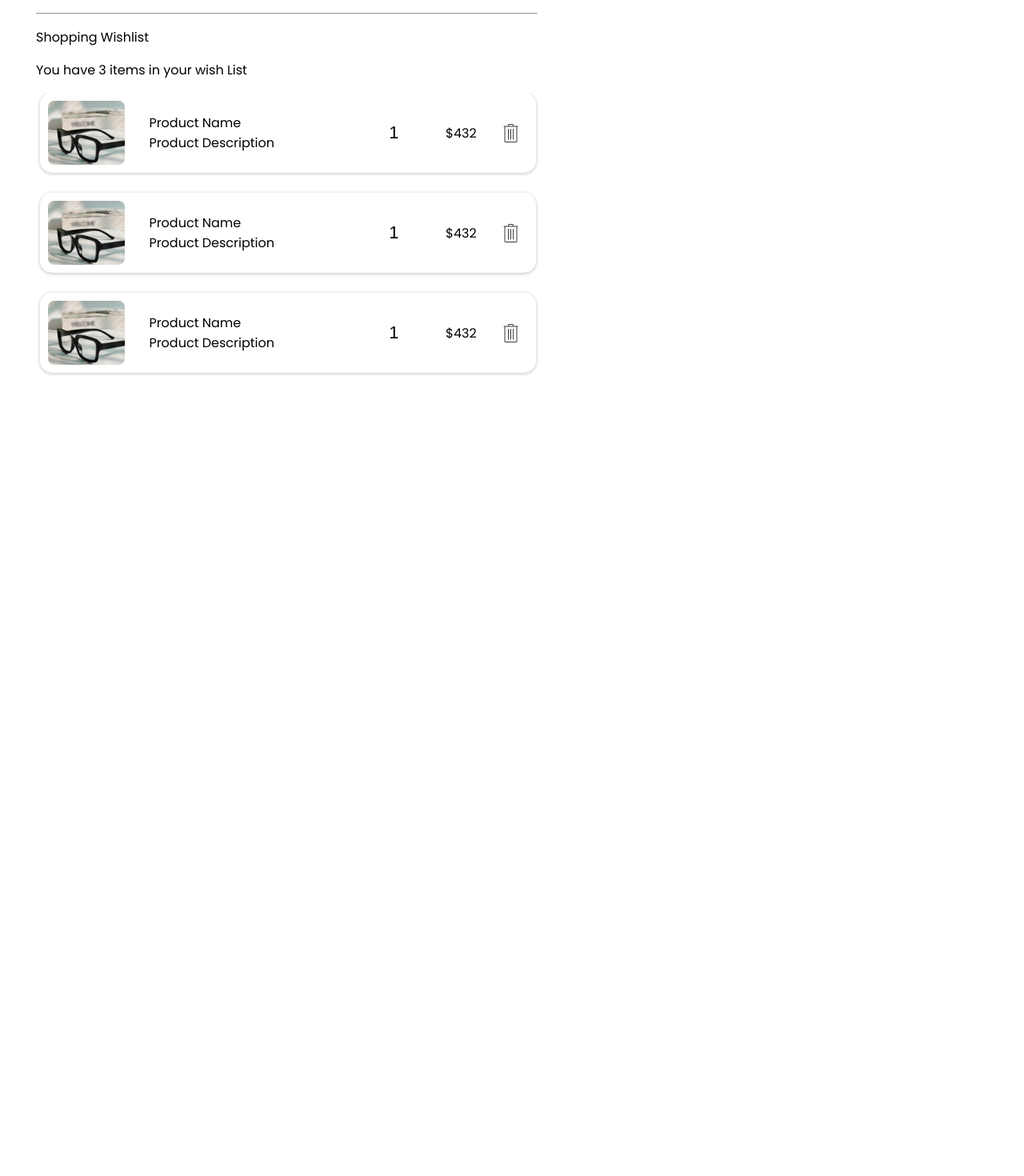
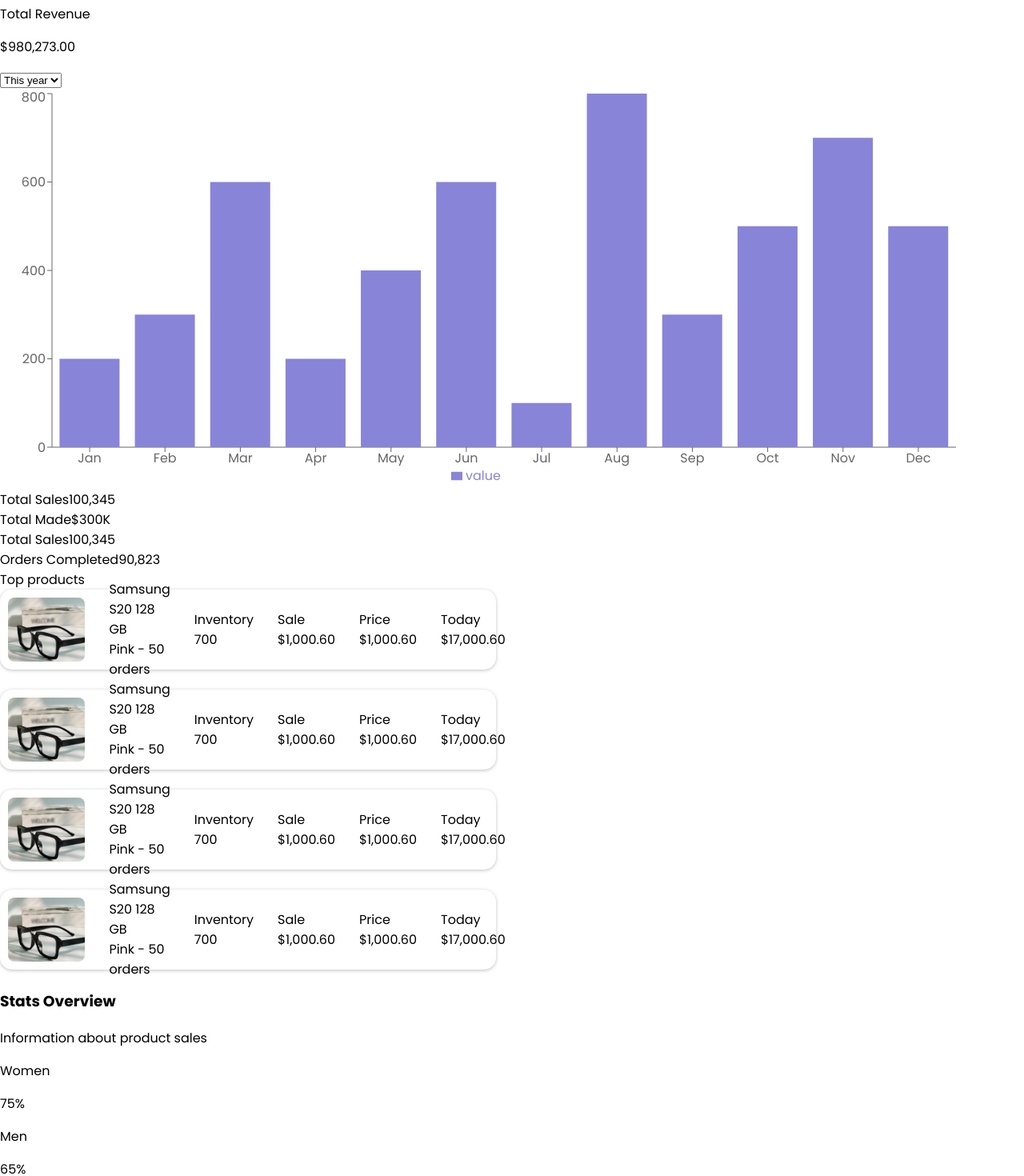
Before and after one commit to cherubim777/eye-glasses-shopping-frontend, a React (Vite) app: page / in a window 1280 px wide. Shown: the part 86-1556 px from the top of the page at 80% size. Before the commit the page ends 800 px from the top, so only its background shows below. Built offline with nearby package versions, Linux system fonts and the light colour scheme.

Commit message:
modify item to be used by both customer and retailer pages ,add dashboard component

```diff
--- a/package.json
+++ b/package.json
@@ -11,7 +11,8 @@
   },
   "dependencies": {
     "react": "^18.2.0",
-    "react-dom": "^18.2.0"
+    "react-dom": "^18.2.0",
+    "recharts": "^2.6.2"
   },
   "devDependencies": {
     "@types/react": "^18.0.28",
--- a/src/App.jsx
+++ b/src/App.jsx
@@ -6,6 +6,7 @@ import Home from './Home'
 import Login from './Login'
 import Cart from './Cart'
 import WishList from './WishList'
+import Dashboard from './Dashboard'
 
 export default function App() {
 
@@ -15,7 +16,8 @@ export default function App() {
     <Home />     */}
     {/* <Login /> */}
     {/* <Cart /> */}
-    <WishList />
+    {/* <WishList /> */}
+    < Dashboard />
     </>
   )
 }
--- a/src/Cart.jsx
+++ b/src/Cart.jsx
@@ -9,9 +9,9 @@ export default function Cart(){
             <p>You have 3 items in your cart</p>
             <div className="cart-body">
                 <div className="cart-items">
-                    <Item />
-                    <Item />
-                    <Item />
+                    <Item user="customer"/>
+                    <Item user="customer"/>
+                    <Item user="customer"/>
 
 
 
--- /dev/null
+++ b/src/Dashboard.jsx
@@ -0,0 +1,106 @@
+import React from "react";
+import { BarChart, Bar, XAxis, YAxis, CartesianGrid, Tooltip, Legend } from 'recharts';
+import Item from "./Item";
+
+
+export default function Dashboard(){
+    const data = [
+        { month: 'Jan', value: 200 },
+        { month: 'Feb', value: 300 },
+        { month: 'Mar', value: 600 },
+        { month: 'Apr', value: 200 },
+        { month: 'May', value: 400 },
+        { month: 'Jun', value: 600 },
+        { month: 'Jul', value: 100 },
+        { month: 'Aug', value: 800 },
+        { month: 'Sep', value: 300 },
+        { month: 'Oct', value: 500 },
+        { month: 'Nov', value: 700 },
+        { month: 'Dec', value: 500 },
+      ];
+    return (
+        <>
+            {/* <SellerNavBar /> */}
+            <h1>Overview</h1>
+            <div>
+                <p>Total Revenue</p>
+                <p>$980,273.00</p>
+                <select>
+                    <option value="2023">This year</option>
+                    <option value="2022">Last year</option>
+                </select>
+
+                <BarChart width={1200} height={500} data={data}>
+                {/* <CartesianGrid strokeDasharray="3 3" /> */}
+                    <XAxis dataKey="month" />
+                    <YAxis />
+                    <Tooltip />
+                    <Legend />
+                    <Bar dataKey="value" fill="#8884d8" />
+                </BarChart>
+            </div>
+            <div>
+                <div>
+                    <span>Total Sales</span>
+                    <span>100,345</span>
+                </div>
+                 <div>
+                    <span>Total Made</span>
+                    <span>$300K</span>
+                </div>
+                 <div>
+                    <span>Total Sales</span>
+                    <span>100,345</span>
+                </div>
+                 <div>
+                    <span>Orders Completed</span>
+                    <span>90,823</span>
+                </div>
+                <div>Top products</div>
+                <Item user="retaier" />
+                <Item user="retailer" />
+                <Item user="retailer" />
+                <Item user="retailer" />
+            </div>
+            <div>
+                <h3>Stats Overview</h3>
+                <p>Information about  product sales</p>
+                <div>
+                    <p>Women</p>
+                    <div className="progress-bar">
+                        <div className="progress" style={{width: "75% "}}></div>
+                    </div>
+                    <p>75%</p>
+                    <p>Men</p>
+                    <div className="progress-bar">
+                        <div className="progress" style={{width: "65% "}}></div>
+                  </div>
+                  <p>65%</p>
+                  <p>Kids</p>
+                    <div className="progress-bar">
+                        <div className="progress" style={{width: "35% "}}></div>
+                  </div>
+                  <p>35%</p>
+
+                </div>
+            </div>
+
+        </>
+
+    )
+}
+
+//style for progressbar and progress
+
+// .progress-bar {
+//     width: 300px;
+//     height: 20px;
+//     background-color: #ddd;
+//     border-radius: 10px;
+//   }
+
+//   .progress {
+//     height: 100%;
+//     background-color: #4CAF50;
+//     border-radius: 10px;
+//   }
--- a/src/Item.jsx
+++ b/src/Item.jsx
@@ -1,7 +1,8 @@
 import React from "react";
 import "./Cart.css"
-export default function Item(){
-    return(
+export default function Item(props){
+
+    const customer =
     <div className="item">
         <img className="item-image" src="src/assets/sample-eyeglass3.png" alt="" />
         <div>
@@ -11,7 +12,38 @@ export default function Item(){
         <input className="item-quantity" type="number" placeholder="1" min={1} max={6}/>
         <div className="item-price">$432</div>
         <img className="trash-btn" src="src/assets/trash.png" alt="trash image" />
+    </div>
 
+    const retailer =
+    <div className="item">
+        <img className="item-image" src="src/assets/sample-eyeglass3.png" alt="" />
+    <div>
+        <div className="item-name">Samsung S20 128 GB</div>
+        <div className="item-description">Pink - 50 orders</div>
      </div>
+     <div>
+        <div className="item-name">Inventory</div>
+        <div className="item-description">700</div>
+     </div>
+     <div>
+        <div className="item-name">Sale</div>
+        <div className="item-description">$1,000.60</div>
+     </div>
+     <div>
+        <div className="item-name">Price</div>
+        <div className="item-description">$1,000.60</div>
+     </div>
+     <div>
+        <div className="item-name">Today</div>
+        <div className="item-description">$17,000.60</div>
+     </div>
+</div>
+
+    return(
+       <>
+            {props.user == "customer" ? customer : retailer}
+       </>
+
+
     )
 }
--- a/src/WishList.jsx
+++ b/src/WishList.jsx
@@ -9,9 +9,9 @@ export default function WishList(){
             <p>You have 3 items in your wish List</p>
             <div className="cart-body">
                 <div className="cart-items">
-                    <Item />
-                    <Item />
-                    <Item />
+                    <Item user="customer"/>
+                    <Item user="customer"/>
+                    <Item user="customer"/>
                 </div>
 
             </div>
```
Also changed, not shown: 1 other file (tests, documents, lock files or other folders). Lines whose indentation alone changed are shown as unchanged.
